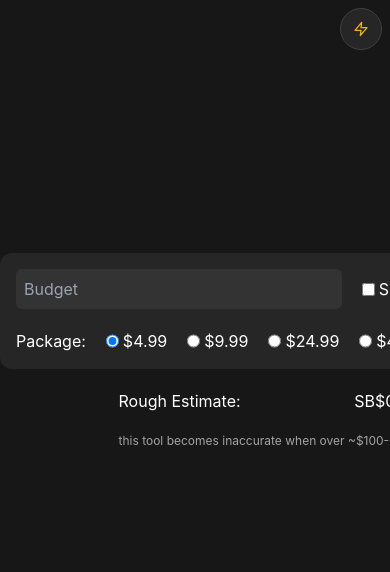
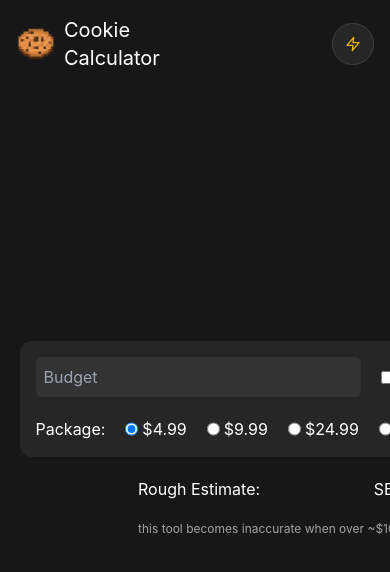
Before and after one commit to misternano/cookiecalculator, a React (Vite) app: page / in a window 390 px wide. Shown: the top 572 px of the page. Built offline with nearby package versions, Linux system fonts and the light colour scheme; no server answers; a web font is replaced by a local one.

Commit message:
title + mobile friendler

```diff
--- a/src/App.tsx
+++ b/src/App.tsx
@@ -1,6 +1,7 @@
 import { ChangeEvent, useState } from "react";
 import { Zap } from "lucide-react";
 import { useDataFetch } from "./hooks";
+import logo from "./assets/images/cookie.png";
 
 const coinFormat = (value: number): string => {
 	const formattedValue = value.toFixed(2).replace(/\B(?=(\d{3})+(?!\d))/g, ",");
@@ -68,12 +69,22 @@ const App = () => {
 
 	return (
 		<>
-			<div className="absolute top-2 right-2">
-				<a href="https://nanos.club" target="norel noopen" className="p-3 flex bg-neutral-800 border border-neutral-700 rounded-full">
-					<Zap size="16" className="stroke-yellow-500" />
-				</a>
+			<div className="p-4 grid grid-cols-2 md:grid-cols-3">
+				<div className="hidden md:block" />
+				<div className="order-1 md:order-2 flex flex-row gap-2 items-center justify-self-center">
+					<img className="w-10 h-10" src={logo} alt="Logo: Minecraft Cookie" />
+					<h1 className="text-xl">Cookie Calculator</h1>
+				</div>
+				<div className="order-2 md:order-3 group flex flex-row items-center justify-self-end">
+					<div className="group-hover:block hidden p-2 pl-4 pr-12 -mr-10 bg-neutral-900 border border-neutral-700 rounded-full">
+						<p className="text-xs text-neutral-400 font-medium">nanos.club</p>
+					</div>
+					<a href="https://nanos.club" target="norel noopen" className="p-3 flex bg-neutral-800 border border-neutral-700 rounded-full">
+						<Zap size="16" className="stroke-yellow-500" />
+					</a>
+				</div>
 			</div>
-			<div className="grid place-items-center mt-[30dvh]">
+			<div className="w-[90%] mx-auto grid place-items-center mt-[30dvh]">
 				<form className="p-4 mb-5 flex flex-col gap-5 bg-neutral-800 rounded-xl">
 					<div className="flex flex-row gap-5 justify-between">
 						<input id="budget" name="budget" type="number" placeholder="Budget" className="flex-grow p-2 bg-neutral-700/50 rounded-md focus:rounded-md" value={budget === 0 ? "" : budget} onChange={handleBudgetChange} />
```
Also changed, not shown: src/assets/images/cookie.png (added).
